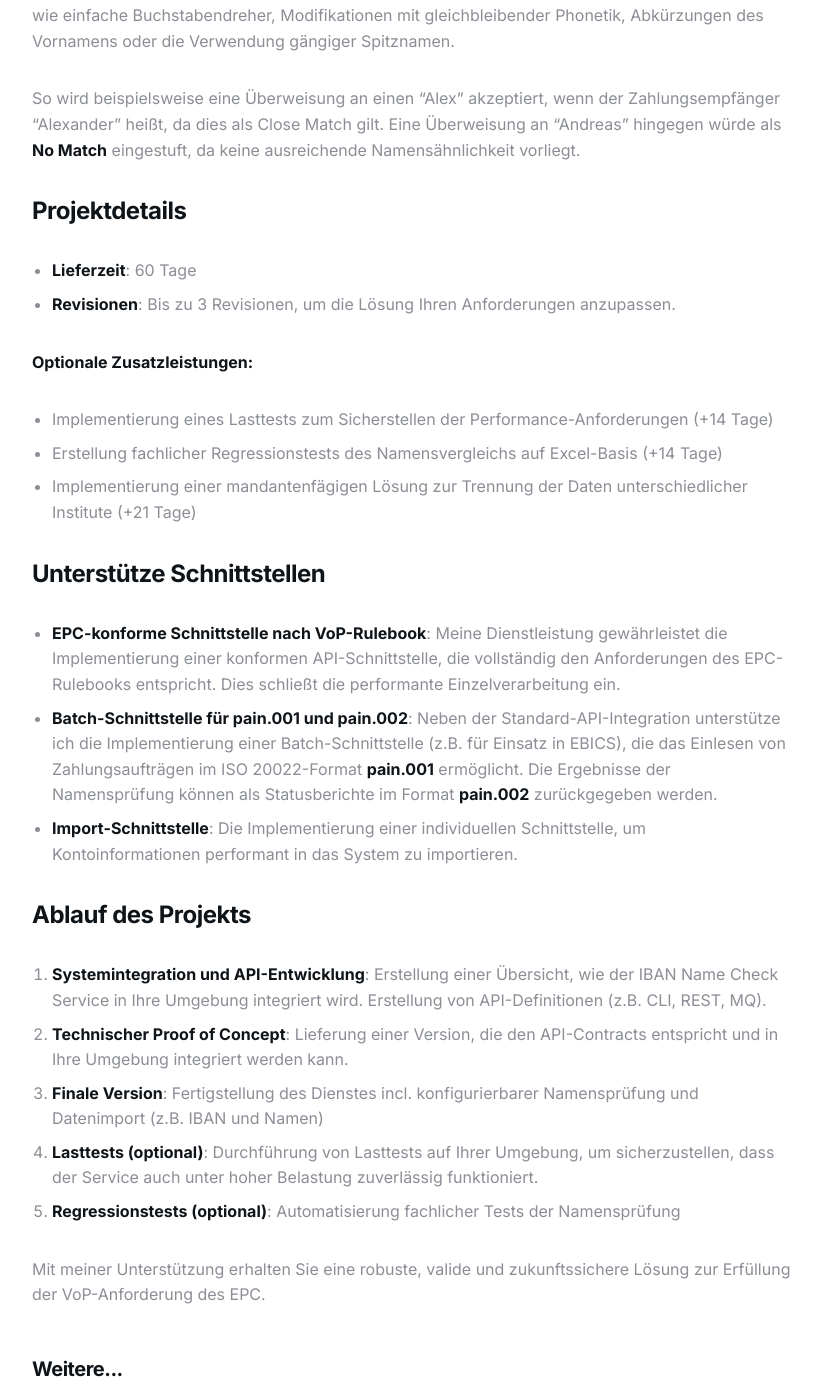
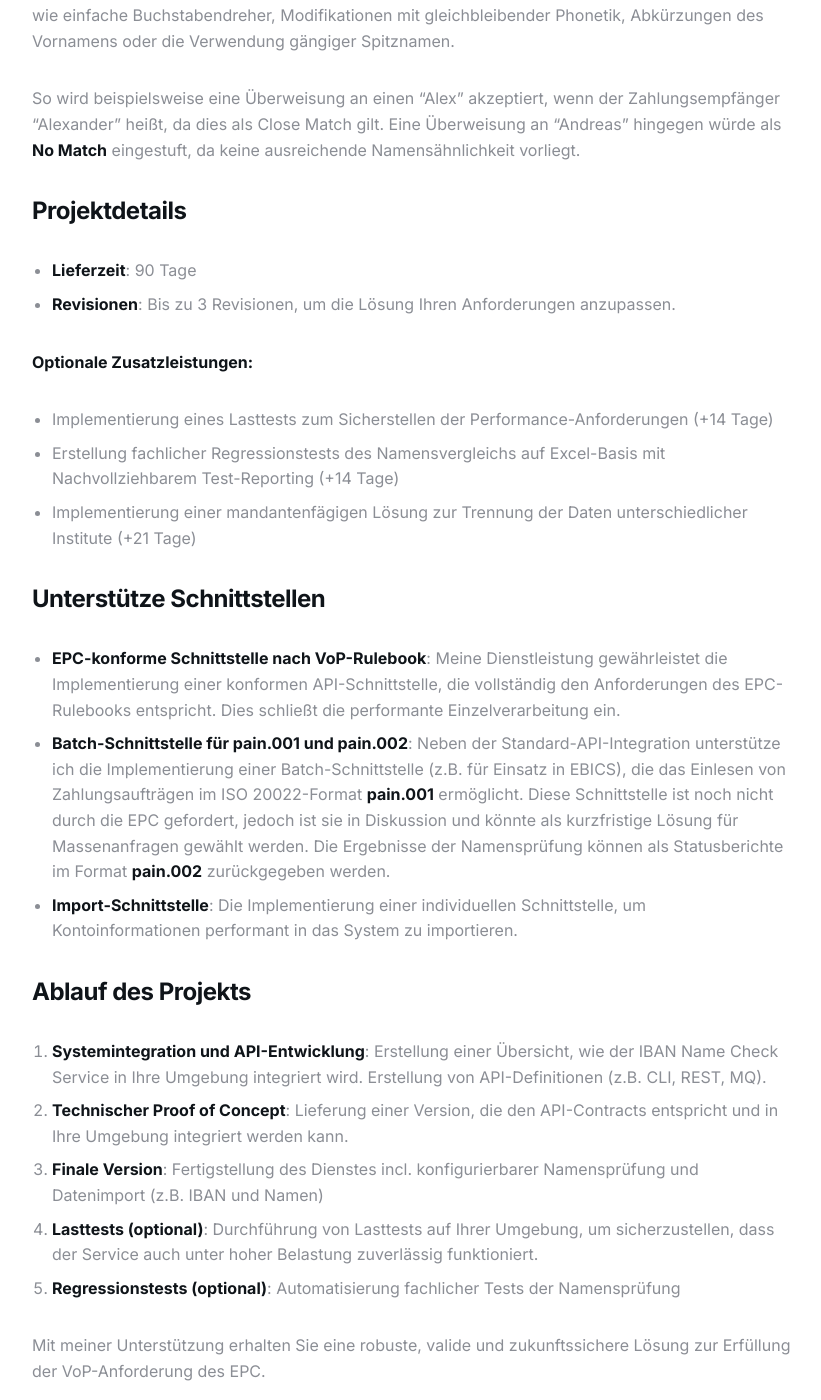
Before and after one commit to Rokko11/Rokko11.github.io, a Jekyll site: the page built from _services/service-iban-name-check.md, in a window 1280 px wide and 1400 px high, scrolled down 2663 px. Shown: the whole window, without its empty margins (228-1049 px from the left). Built offline with Jekyll 4.4.1, drawn with Linux system fonts in a browser that asks for light colours.

Commit message:
update VOP

```diff
--- a/_services/service-iban-name-check.md
+++ b/_services/service-iban-name-check.md
@@ -32,18 +32,18 @@
 
 ### Projektdetails
 
-- **Lieferzeit**: 60 Tage
+- **Lieferzeit**: 90 Tage
 - **Revisionen**: Bis zu 3 Revisionen, um die Lösung Ihren Anforderungen anzupassen.
 
 **Optionale Zusatzleistungen:**
 - Implementierung eines Lasttests zum Sicherstellen der Performance-Anforderungen (+14 Tage)
-- Erstellung fachlicher Regressionstests des Namensvergleichs auf Excel-Basis (+14 Tage)
+- Erstellung fachlicher Regressionstests des Namensvergleichs auf Excel-Basis mit Nachvollziehbarem Test-Reporting (+14 Tage)
 - Implementierung einer mandantenfägigen Lösung zur Trennung der Daten unterschiedlicher Institute (+21 Tage)
 
 ### Unterstütze Schnittstellen
 
 - **EPC-konforme Schnittstelle nach VoP-Rulebook**: Meine Dienstleistung gewährleistet die Implementierung einer konformen API-Schnittstelle, die vollständig den Anforderungen des EPC-Rulebooks entspricht. Dies schließt die performante Einzelverarbeitung ein.
-- **Batch-Schnittstelle für pain.001 und pain.002**: Neben der Standard-API-Integration unterstütze ich die Implementierung einer Batch-Schnittstelle (z.B. für Einsatz in EBICS), die das Einlesen von Zahlungsaufträgen im ISO 20022-Format **pain.001** ermöglicht. Die Ergebnisse der Namensprüfung können als Statusberichte im Format **pain.002** zurückgegeben werden.
+- **Batch-Schnittstelle für pain.001 und pain.002**: Neben der Standard-API-Integration unterstütze ich die Implementierung einer Batch-Schnittstelle (z.B. für Einsatz in EBICS), die das Einlesen von Zahlungsaufträgen im ISO 20022-Format **pain.001** ermöglicht. Diese Schnittstelle ist noch nicht durch die EPC gefordert, jedoch ist sie in Diskussion und könnte als kurzfristige Lösung für Massenanfragen gewählt werden. Die Ergebnisse der Namensprüfung können als Statusberichte im Format **pain.002** zurückgegeben werden.
 - **Import-Schnittstelle**: Die Implementierung einer individuellen Schnittstelle, um Kontoinformationen performant in das System zu importieren.
 
 ### Ablauf des Projekts
```
